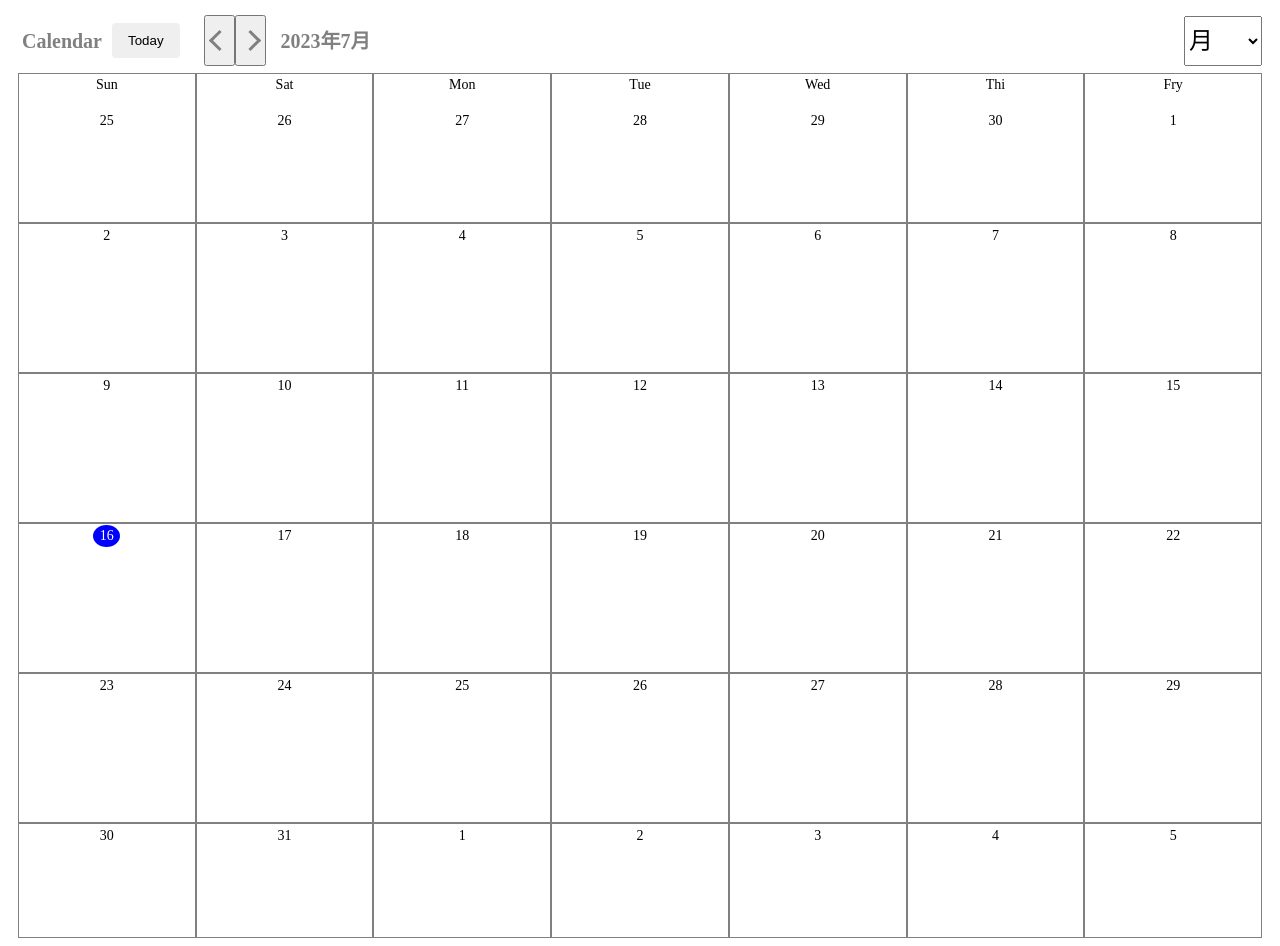
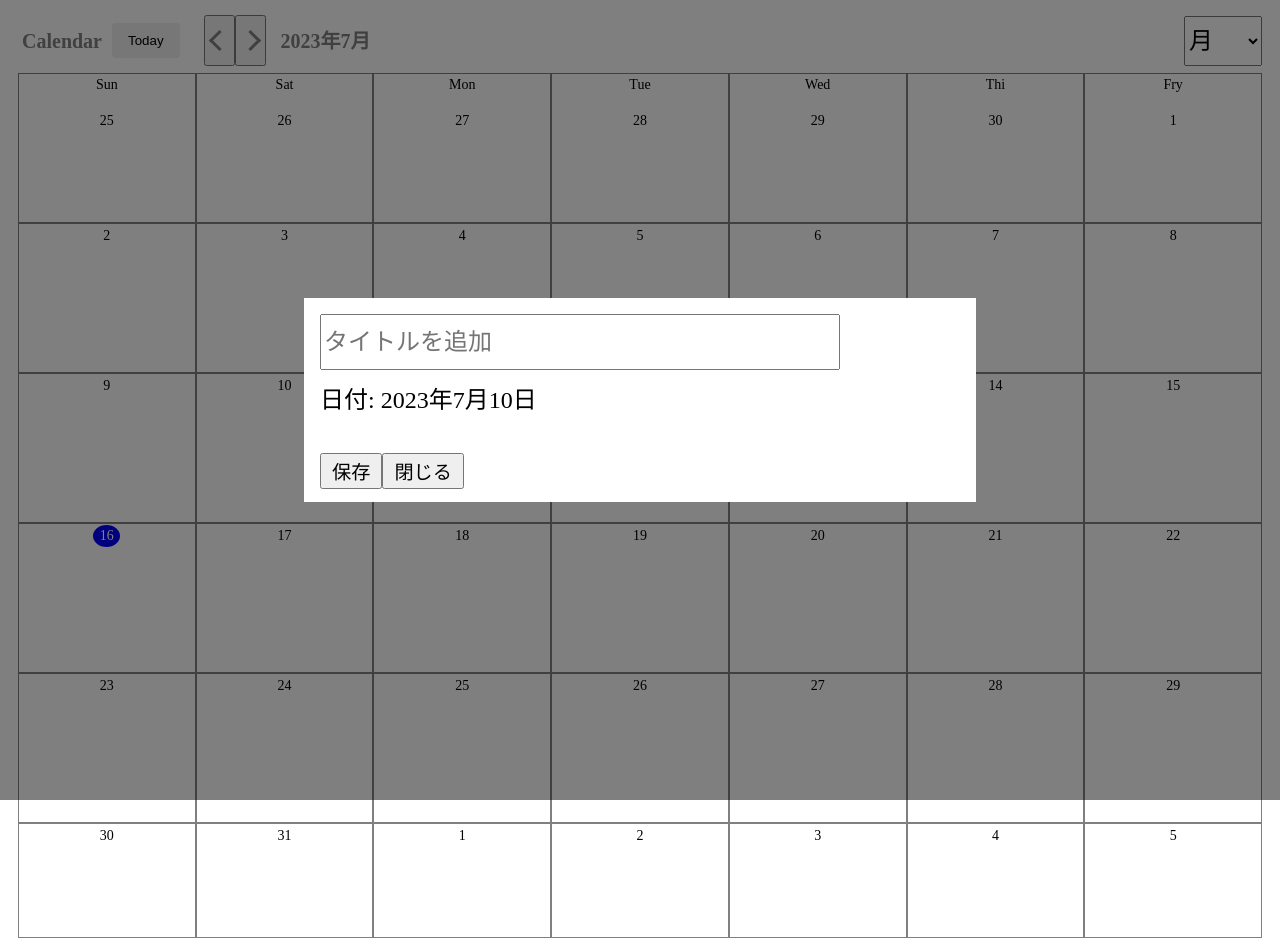
Before and after one commit to Naoshin-hirano/Next-Calendar-App, a Next.js app: page /posts/page1 in a window 1280 px wide. Both pictures are taken after a click on the element "10". Built offline with nearby package versions, Linux system fonts and the light colour scheme.

Commit message:
日付追加モーダルの作成

```diff
--- /dev/null
+++ b/components/common/planModal.module.css
@@ -0,0 +1,40 @@
+#overlay {
+    /*　画面全体を覆う設定　*/
+    position: fixed;
+    top: 0;
+    left: 0;
+    width: 100%;
+    height: 100%;
+    background-color: rgba(0, 0, 0, 0.5);
+
+    /*　画面の中央に要素を表示させる設定　*/
+    display: flex;
+    align-items: center;
+    justify-content: center;
+}
+#content {
+    z-index: 2;
+    width: 50%;
+    padding: 1em;
+    background: #fff;
+    height: 172px;
+    position: relative;
+}
+.title input {
+    width: 80%;
+    height: 50px;
+    font-size: x-large;
+    margin-bottom: 10px;
+}
+.dayInfo {
+    font-size: x-large;
+}
+.button {
+    position: absolute;
+    padding-top: 20px;
+    bottom: 13px;
+}
+.button button {
+    padding: 2px 10px 2px 10px;
+    font-size: larger;
+}
--- /dev/null
+++ b/components/common/planModal.tsx
@@ -0,0 +1,41 @@
+import format from "date-fns/format";
+import styles from "./planModal.module.css";
+import { Dispatch, SetStateAction } from "react";
+
+type PLAN_MODAL = {
+    isModal: boolean;
+    setIsModal: Dispatch<SetStateAction<boolean>>;
+    clickedDate: Date;
+};
+
+export const PlanModal = (props: PLAN_MODAL) => {
+    const { isModal, setIsModal, clickedDate } = props;
+    return (
+        <>
+            {isModal && (
+                <div id={styles.overlay}>
+                    <div id={styles.content}>
+                        <div className={styles.title}>
+                            <input
+                                type="text"
+                                name="title"
+                                placeholder="タイトルを追加"
+                            />
+                        </div>
+                        <div className={styles.dayInfo}>
+                            日付: {format(clickedDate, "y年M月d日")}
+                        </div>
+                        <div className={styles.button}>
+                            <button onClick={() => setIsModal(false)}>
+                                保存
+                            </button>
+                            <button onClick={() => setIsModal(false)}>
+                                閉じる
+                            </button>
+                        </div>
+                    </div>
+                </div>
+            )}
+        </>
+    );
+};
--- a/components/day.tsx
+++ b/components/day.tsx
@@ -7,9 +7,10 @@ import getDay from "date-fns/getDay";
 export const Day = (props: {
     day: Date;
     rowIdx: number;
-    addCalendarPlan: (day: Date) => void;
+    colIdx: number;
+    addCalendarPlan: (day: Date, rowIdx: number, colIdx: number) => void;
 }) => {
-    const { day, rowIdx, addCalendarPlan } = props;
+    const { day, rowIdx, colIdx, addCalendarPlan } = props;
     // 今日の日付を色付けする
     const getCurrentDayClass = () => {
         return `${
@@ -20,7 +21,10 @@ export const Day = (props: {
     };
 
     return (
-        <div className={styles.dayBorder} onClick={() => addCalendarPlan(day)}>
+        <div
+            className={styles.dayBorder}
+            onClick={() => addCalendarPlan(day, rowIdx, colIdx)}
+        >
             <header className={styles.dayHeader}>
                 {rowIdx === 0 && (
                     <p className={styles.dayFormat}>
--- a/components/month.tsx
+++ b/components/month.tsx
@@ -4,7 +4,7 @@ import styles from "./month.module.css";
 
 export const Month = (props: {
     month: Date[][];
-    addCalendarPlan: (day: Date) => void;
+    addCalendarPlan: (day: Date, rowIdx: number, colIdx: number) => void;
 }) => {
     const { month, addCalendarPlan } = props;
     return (
@@ -16,6 +16,7 @@ export const Month = (props: {
                             day={day}
                             key={idx}
                             rowIdx={i}
+                            colIdx={idx}
                             addCalendarPlan={addCalendarPlan}
                         />
                     ))}
--- a/pages/posts/page1.tsx
+++ b/pages/posts/page1.tsx
@@ -4,15 +4,24 @@ import { getFuncWeek, getFunsMonth } from "@/util";
 import styles from "../../styles/Home.module.css";
 import { useState } from "react";
 import { Week } from "@/components/week";
+import { PlanModal } from "@/components/common/planModal";
 
 export default function Page1() {
     const [targetDate, setTargetDate] = useState<Date>(new Date());
     const [switchDisplay, setSwichDisplay] = useState<"月" | "週">("月");
+    const [isModal, setIsModal] = useState<boolean>(false);
+    const [clickedDate, setClickedDate] = useState<Date>(new Date());
     let monthCalendar = getFunsMonth(targetDate);
     let weekCalendar = getFuncWeek(targetDate);
 
-    const addCalendarPlan = (day: Date) => {
+    const addCalendarPlan = (day: Date, rowIdx: number, colIdx: number) => {
         console.log("planを追加", day);
+        console.log("newDate", new Date());
+        console.log("row", rowIdx);
+        console.log("col", colIdx);
+        setIsModal(true);
+        console.log("クリックした日付", monthCalendar[rowIdx][colIdx]);
+        setClickedDate(monthCalendar[rowIdx][colIdx]);
     };
     return (
         <div className={styles.container}>
@@ -30,6 +39,11 @@ export default function Page1() {
             ) : (
                 <Week week={weekCalendar} />
             )}
+            <PlanModal
+                isModal={isModal}
+                setIsModal={setIsModal}
+                clickedDate={clickedDate}
+            />
         </div>
     );
 }
```
